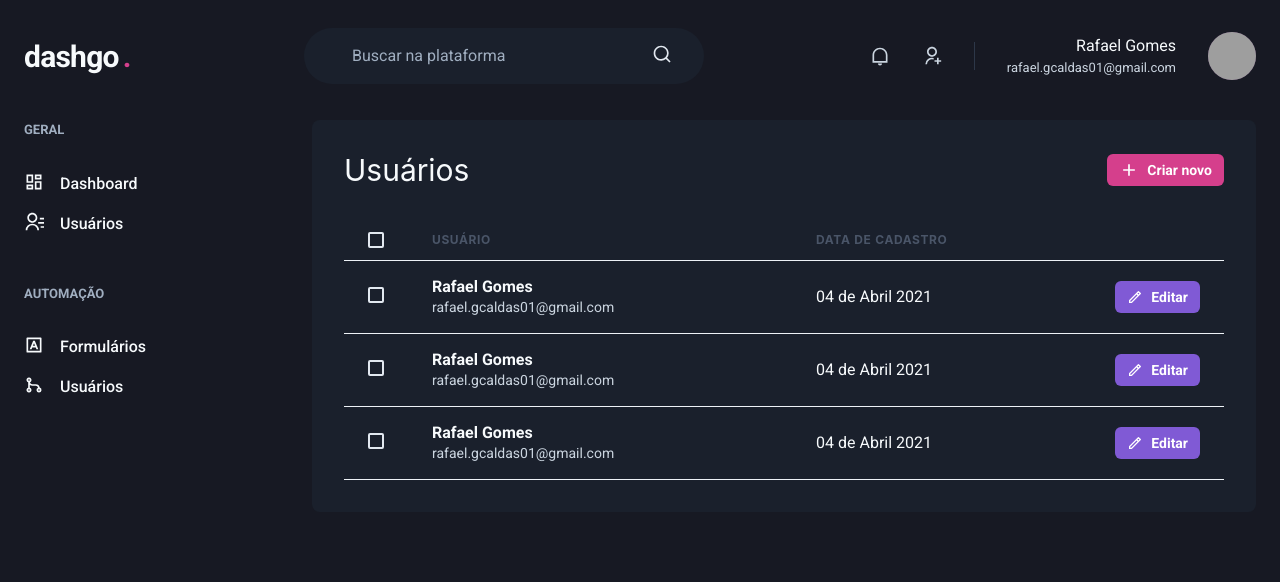
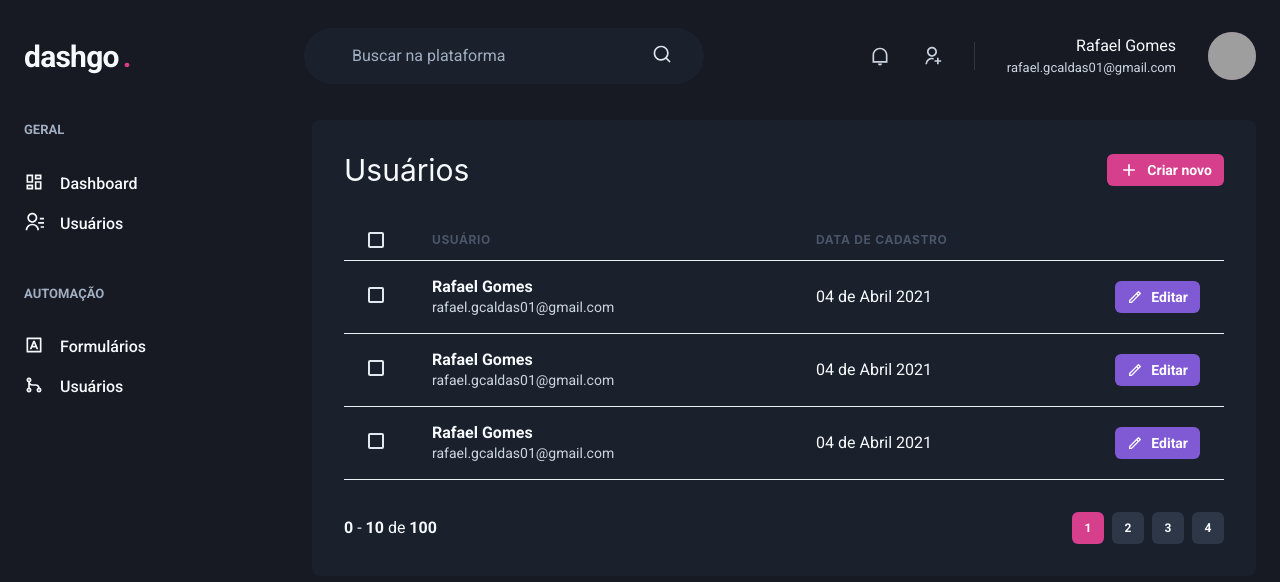
Before and after one commit to rafaelgcaldas/dashgo, a Next.js app: page /users in a window 1280 px wide. Shown: the top 582 px of the page. Built offline with nearby package versions, Linux system fonts and the light colour scheme; grey boxes are pictures that could not be loaded.

Commit message:
Pagination component

```diff
--- /dev/null
+++ b/src/components/Pagination.tsx
@@ -0,0 +1,65 @@
+import { Stack, Button, Box } from "@chakra-ui/react"
+
+export function Pagination() {
+  return (
+    <Stack
+      direction="row"
+      mt="8"
+      justify="space-between"
+      align="center"
+      spacing="6"
+    >
+      <Box>
+        <strong>0</strong> - <strong>10</strong> de <strong>100</strong>
+      </Box>
+      <Stack direction="row" spacing="2">
+        <Button
+          size="sm"
+          fontSize="xs"
+          width="4"
+          colorScheme="pink"
+          disabled
+          _disabled={{
+            bg: "pink.500",
+            cursor: "default",
+          }}
+        >
+          1
+        </Button>
+        <Button
+          size="sm"
+          fontSize="xs"
+          width="4"
+          bg="gray.700"
+          _hover={{
+            bg: 'gray.500'
+          }}
+        >
+          2
+        </Button>
+        <Button
+          size="sm"
+          fontSize="xs"
+          width="4"
+          bg="gray.700"
+          _hover={{
+            bg: 'gray.500'
+          }}
+        >
+          3
+        </Button>
+        <Button
+          size="sm"
+          fontSize="xs"
+          width="4"
+          bg="gray.700"
+          _hover={{
+            bg: 'gray.500'
+          }}
+        >
+          4
+        </Button>
+      </Stack>
+    </Stack>
+  )
+}
--- a/src/pages/users/index.tsx
+++ b/src/pages/users/index.tsx
@@ -2,6 +2,7 @@
 import { RiAddLine, RiPencilLine } from 'react-icons/ri'
 
 import { Header } from '../../components/Header'
+import { Pagination } from '../../components/Pagination'
 import { Sidebar } from '../../components/Sidebar'
 
 export default function UserList() {
@@ -105,6 +106,8 @@
               </Tr>
             </Tbody>
           </Table>
+
+          <Pagination />
         </Box>
       </Flex>
     </Box>
```
